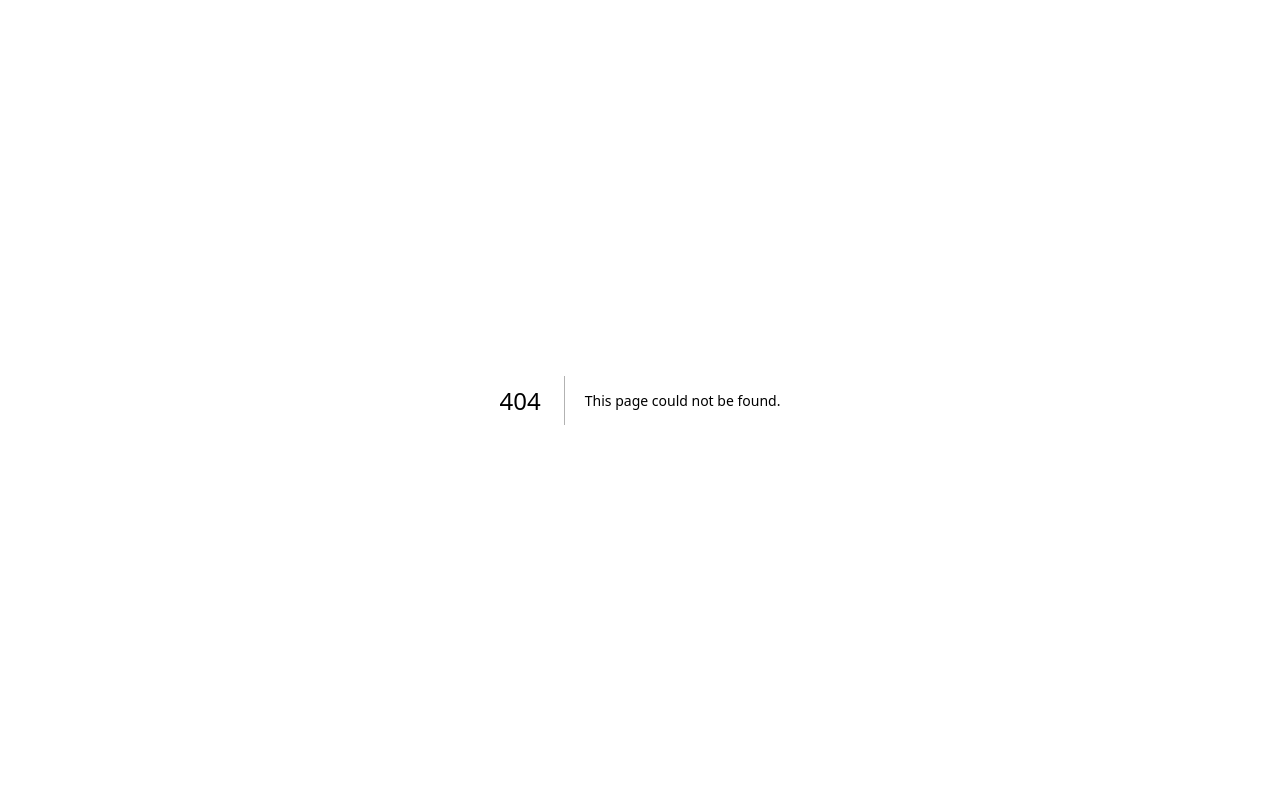
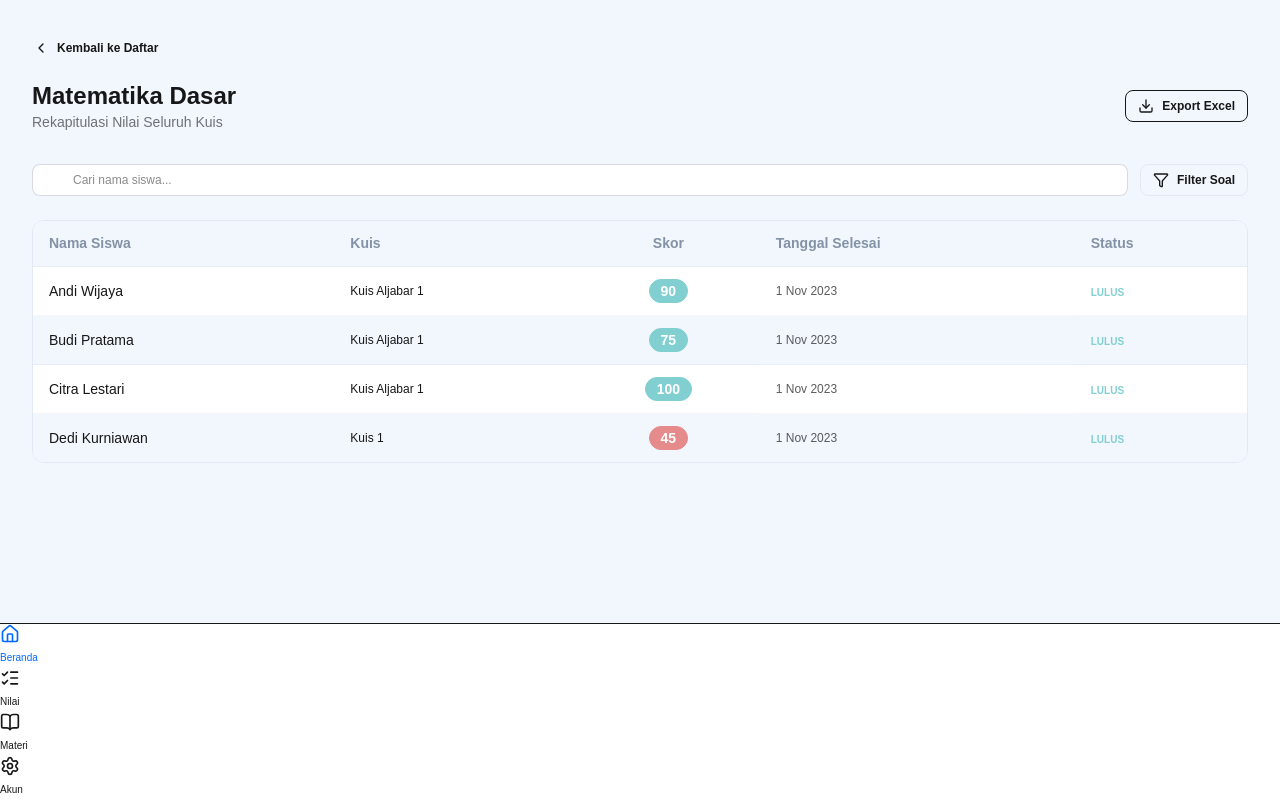
Before and after one commit to anggriawancahya/erpas-lms, a Next.js app: page /teacher/gradebook/matematika-x in a window 1280 px wide. Before the commit this address had no page. Built offline with nearby package versions, Linux system fonts and the light colour scheme.

Commit message:
Add Gradebook pages and data structure for teacher's grade management

```diff
--- /dev/null
+++ b/src/app/teacher/gradebook/[courseId]/page.tsx
@@ -0,0 +1,84 @@
+'use client';
+
+import React from 'react';
+import Link from 'next/link';
+import courses from '@/data/courses.json';
+import grades from '@/data/gradebook.json';
+import { ChevronLeft, Download, Filter, Search } from 'lucide-react';
+
+export default function GradebookDetailPage({ params }: { params: { courseId: string } }) {
+  const course = courses.find(c => c.id === params.courseId);
+  const courseGrades = grades.filter(g => g.course_id === params.courseId);
+
+  if (!course) return <div className="p-10">Kursus tidak ditemukan.</div>;
+
+  return (
+    <main className="p-4 md:p-8">
+      {/* Breadcrumbs / Back */}
+      <Link href="/teacher/gradebook" className="btn btn-ghost btn-sm gap-2 mb-4 pl-0">
+        <ChevronLeft className="w-4 h-4" /> Kembali ke Daftar
+      </Link>
+
+      <div className="flex flex-col md:flex-row md:items-center justify-between gap-4 mb-8">
+        <div>
+          <h1 className="text-2xl font-bold">{course.title}</h1>
+          <p className="text-sm opacity-60">Rekapitulasi Nilai Seluruh Kuis</p>
+        </div>
+        <div className="flex gap-2">
+          <button className="btn btn-outline btn-sm gap-2">
+            <Download className="w-4 h-4" /> Export Excel
+          </button>
+        </div>
+      </div>
+
+      {/* Filter & Search Bar */}
+      <div className="flex flex-col sm:flex-row gap-3 mb-6">
+        <div className="relative flex-1">
+          <Search className="w-4 h-4 absolute left-3 top-1/2 -translate-y-1/2 opacity-40" />
+          <input type="text" placeholder="Cari nama siswa..." className="input input-bordered w-full pl-10 input-sm" />
+        </div>
+        <button className="btn btn-ghost btn-sm border-base-300 gap-2">
+          <Filter className="w-4 h-4" /> Filter Soal
+        </button>
+      </div>
+
+      {/* Grade Table */}
+      <div className="overflow-x-auto bg-base-100 rounded-xl border border-base-300">
+        <table className="table table-zebra w-full">
+          <thead>
+            <tr>
+              <th className="bg-base-200">Nama Siswa</th>
+              <th className="bg-base-200">Kuis</th>
+              <th className="bg-base-200 text-center">Skor</th>
+              <th className="bg-base-200">Tanggal Selesai</th>
+              <th className="bg-base-200">Status</th>
+            </tr>
+          </thead>
+          <tbody>
+            {courseGrades.map((grade) => (
+              <tr key={grade.id} className="hover">
+                <td className="font-medium">{grade.student_name}</td>
+                <td className="text-xs">{grade.quiz_title || "Kuis 1"}</td>
+                <td className="text-center">
+                  <div className={`badge font-bold ${
+                    grade.score >= 75 ? 'badge-success text-white' : 'badge-error text-white'
+                  }`}>
+                    {grade.score}
+                  </div>
+                </td>
+                <td className="text-xs opacity-70">
+                  {new Date(grade.submitted_at).toLocaleDateString('id-ID', {
+                    day: 'numeric', month: 'short', year: 'numeric'
+                  })}
+                </td>
+                <td>
+                  <span className="text-[10px] font-bold uppercase text-success">Lulus</span>
+                </td>
+              </tr>
+            ))}
+          </tbody>
+        </table>
+      </div>
+    </main>
+  );
+}
--- /dev/null
+++ b/src/app/teacher/gradebook/page.tsx
@@ -0,0 +1,50 @@
+'use client';
+
+import React from 'react';
+import Link from 'next/link';
+import courses from '@/data/courses.json';
+import { ChevronRight, FileSpreadsheet } from 'lucide-react';
+
+export default function GradebookListPage() {
+  // Filter mata pelajaran untuk guru "Budi Santoso, S.Pd"
+  const myCourses = courses.filter(c => c.teacher === "Budi Santoso, S.Pd");
+
+  return (
+    <main className="p-4 md:p-8">
+      <div className="flex items-center gap-3 mb-8">
+        <div className="bg-success/20 text-success p-2 rounded-lg">
+          <FileSpreadsheet className="w-6 h-6" />
+        </div>
+        <div>
+          <h1 className="text-2xl font-bold">Buku Nilai</h1>
+          <p className="text-sm opacity-60">Pilih mata pelajaran untuk melihat detail nilai siswa</p>
+        </div>
+      </div>
+
+      <div className="grid grid-cols-1 gap-4">
+        {myCourses.map(course => (
+          <Link
+            key={course.id}
+            href={`/teacher/gradebook/${course.id}`}
+            className="card bg-base-100 border border-base-300 hover:border-primary transition-all active:scale-[0.98]"
+          >
+            <div className="card-body p-5 flex-row items-center justify-between">
+              <div className="flex items-center gap-4">
+                <div className="w-12 h-12 bg-base-200 rounded-xl flex items-center justify-center font-bold text-xl text-base-content/30">
+                  {course.title.charAt(0)}
+                </div>
+                <div>
+                  <h3 className="font-bold">{course.title}</h3>
+                  <p className="text-xs opacity-60">Kelas X-A • 40 Siswa</p>
+                </div>
+              </div>
+              <div className="flex items-center gap-2 text-primary font-medium text-sm">
+                Lihat Nilai <ChevronRight className="w-4 h-4" />
+              </div>
+            </div>
+          </Link>
+        ))}
+      </div>
+    </main>
+  );
+}
--- /dev/null
+++ b/src/data/gradebook.json
@@ -0,0 +1,45 @@
+[
+  {
+    "id": "g1",
+    "student_id": "s1",
+    "student_name": "Andi Wijaya",
+    "course_id": "matematika-x",
+    "quiz_id": "l-3",
+    "quiz_title": "Kuis Aljabar 1",
+    "score": 90,
+    "status": "completed",
+    "submitted_at": "2023-11-01T08:30:00Z"
+  },
+  {
+    "id": "g2",
+    "student_id": "s2",
+    "student_name": "Budi Pratama",
+    "course_id": "matematika-x",
+    "quiz_id": "l-3",
+    "quiz_title": "Kuis Aljabar 1",
+    "score": 75,
+    "status": "completed",
+    "submitted_at": "2023-11-01T09:15:00Z"
+  },
+  {
+    "id": "g3",
+    "student_id": "s3",
+    "student_name": "Citra Lestari",
+    "course_id": "matematika-x",
+    "quiz_id": "l-3",
+    "quiz_title": "Kuis Aljabar 1",
+    "score": 100,
+    "status": "completed",
+    "submitted_at": "2023-11-01T10:00:00Z"
+  },
+  {
+    "id": "g4",
+    "student_id": "s4",
+    "student_name": "Dedi Kurniawan",
+    "course_id": "matematika-x",
+    "quiz_id": "l-3",
+    "score": 45,
+    "status": "completed",
+    "submitted_at": "2023-11-01T11:20:00Z"
+  }
+]
```
Also changed, not shown: 1 other file (tests, documents, lock files or other folders).
